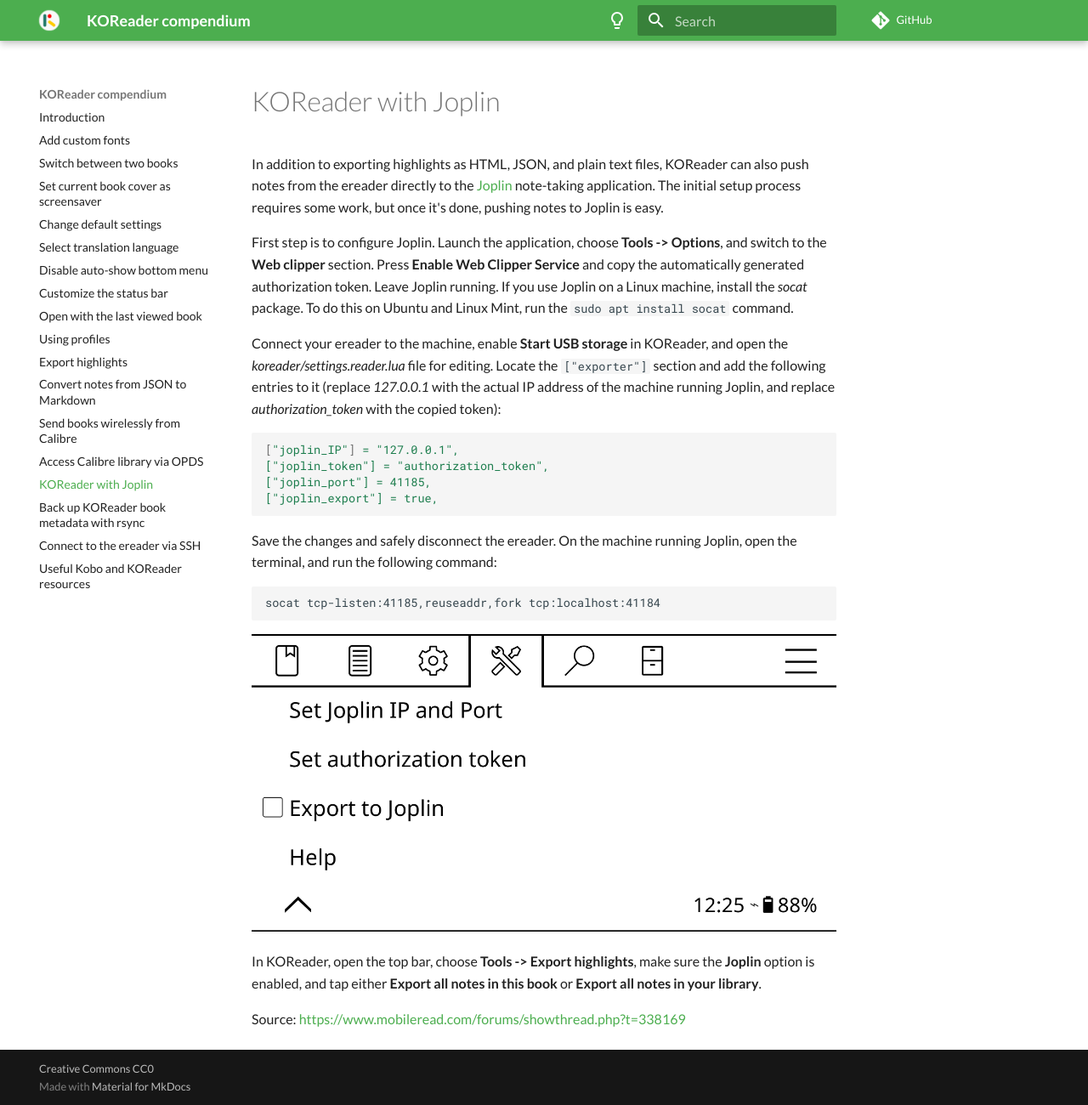
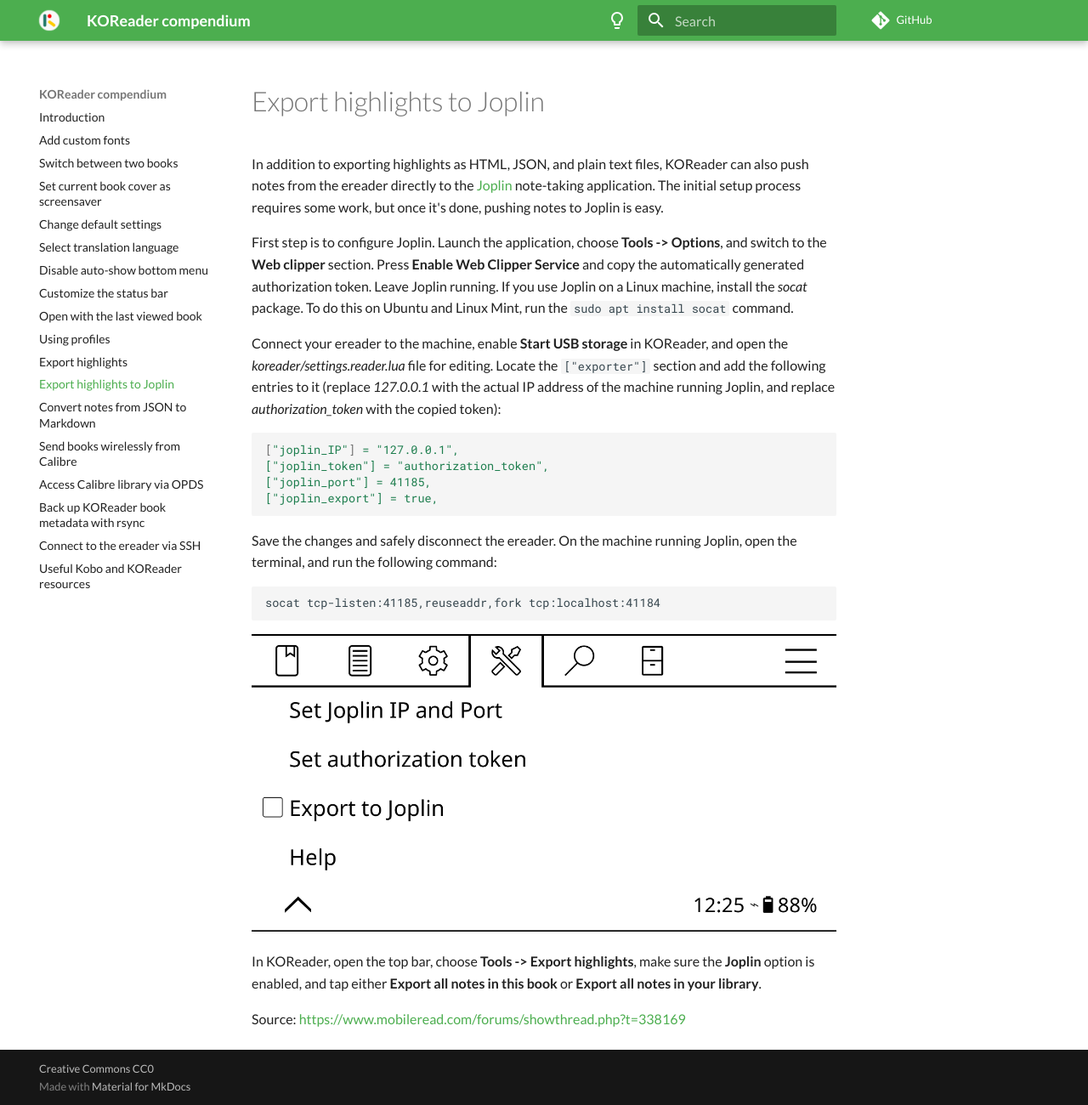
Before and after one commit to dmpop/koreader-compendium, an MkDocs documentation site: the page built from docs/11-koreader-joplin.md, in a window 1280 px wide and 1300 px high. Shown: the whole window at 85% size. Built offline with MkDocs 1.6.1 and Material for MkDocs 9.7.7, drawn with Linux system fonts in a browser that asks for light colours; comment, search, counter and statistics services are not loaded.

Commit message:
Rearrange pages

```diff
--- a/docs/14-koreader-joplin.md
+++ b/docs/11-koreader-joplin.md
@@ -1,4 +1,4 @@
-# KOReader with Joplin
+# Export highlights to Joplin
 
 In addition to exporting highlights as HTML, JSON, and plain text files, KOReader can also push notes from the ereader directly to the [Joplin](https://joplinapp.org) note-taking application. The initial setup process requires some work, but once it's done, pushing notes to Joplin is easy.
 
```
Also changed, not shown: docs/12-json-to-markdown.md (renamed from docs/11-json-to-markdown.md), docs/13-calibre-connect.md (renamed from docs/12-calibre-connect.md), docs/14-opds.md (renamed from docs/13-opds.md).
